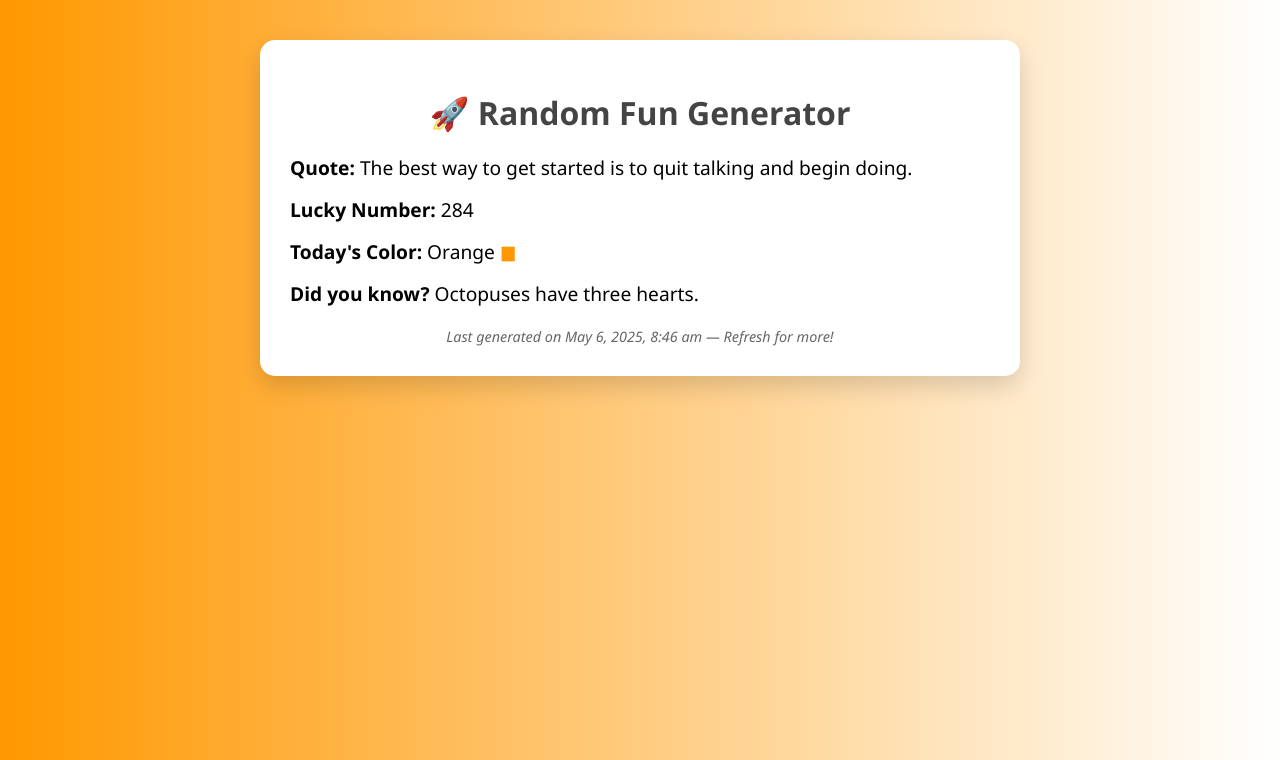
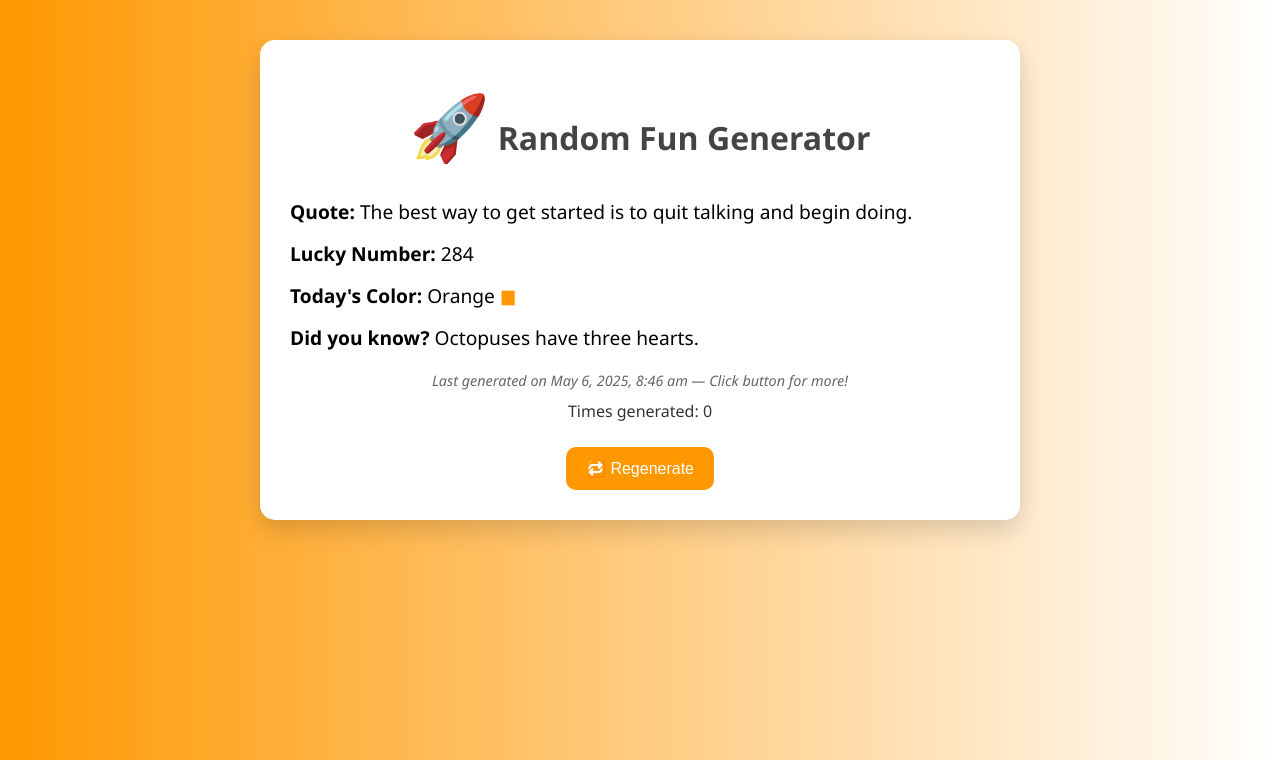
Before and after one commit to 404Vansh/coderabbit, a PHP site: page / in a window 1280 px wide. Shown: the top 760 px of the page. Run offline with PHP 8.4, Linux system fonts and the light colour scheme.

Commit message:
big changes

```diff
--- a/index.php
+++ b/index.php
@@ -42,6 +42,9 @@ $data = [
 
 $colorHex = $colors[$data['colorName']];
 ?>
+<?php
+// Same PHP logic as your original code...
+?>
 <!DOCTYPE html>
 <html lang="en">
 <head>
@@ -55,6 +58,7 @@ $colorHex = $colors[$data['colorName']];
       padding: 40px;
       margin: 0;
     }
+
     .card {
       background: white;
       border-radius: 15px;
@@ -62,24 +66,37 @@ $colorHex = $colors[$data['colorName']];
       padding: 30px;
       max-width: 700px;
       margin: auto;
-            animation: fadeIn 1s ease;
+      animation: fadeIn 0.7s ease;
     }
+
     @keyframes fadeIn {
-            from { opacity: 0; transform: translateY(20px); }
+      from { opacity: 0; transform: translateY(30px); }
       to { opacity: 1; transform: translateY(0); }
     }
+
+    @keyframes bounce {
+      0%, 100% { transform: translateY(0); }
+      50% { transform: translateY(-10px); }
+    }
+
     h1 {
       text-align: center;
       color: #444;
       margin-bottom: 20px;
+      animation: bounce 1s infinite ease-in-out;
     }
+
     .section {
       font-size: 1.2em;
       margin-bottom: 15px;
     }
+
     .emoji {
       font-size: 2em;
+      display: inline-block;
+      transition: transform 0.4s ease;
     }
+
     .footer {
       text-align: center;
       font-style: italic;
@@ -87,16 +104,64 @@ $colorHex = $colors[$data['colorName']];
       font-size: 0.9em;
       color: #666;
     }
+
+    .button-container {
+      text-align: center;
+      margin-top: 25px;
+    }
+
+    button {
+      background-color: <?= $colorHex ?>;
+      color: white;
+      border: none;
+      padding: 12px 20px;
+      font-size: 1em;
+      border-radius: 10px;
+      cursor: pointer;
+      transition: background 0.3s ease;
+    }
+
+    button:hover {
+      background-color: #333;
+    }
+
+    #clickCount {
+      font-size: 1em;
+      text-align: center;
+      margin-top: 10px;
+      color: #333;
+    }
   </style>
 </head>
 <body>
-    <div class="card">
-        <h1><?= $data['emoji'] ?> Random Fun Generator</h1>
-        <div class="section"><strong>Quote:</strong> <?= $data['quote'] ?></div>
-        <div class="section"><strong>Lucky Number:</strong> <?= $data['number'] ?></div>
-        <div class="section"><strong>Today's Color:</strong> <?= $data['colorName'] ?> <span style="color: <?= $colorHex ?>;">■</span></div>
-        <div class="section"><strong>Did you know?</strong> <?= $data['fact'] ?></div>
-        <div class="footer">Last generated on <?= $data['time'] ?> — Refresh for more!</div>
+  <div class="card" id="mainCard">
+    <h1><span class="emoji" id="emoji"><?= $data['emoji'] ?></span> Random Fun Generator</h1>
+    <div class="section"><strong>Quote:</strong> <span id="quote"><?= $data['quote'] ?></span></div>
+    <div class="section"><strong>Lucky Number:</strong> <span id="number"><?= $data['number'] ?></span></div>
+    <div class="section"><strong>Today's Color:</strong> <span id="color"><?= $data['colorName'] ?></span> <span style="color: <?= $colorHex ?>;">■</span></div>
+    <div class="section"><strong>Did you know?</strong> <span id="fact"><?= $data['fact'] ?></span></div>
+    <div class="footer" id="time">Last generated on <?= $data['time'] ?> — Click button for more!</div>
+    <div id="clickCount">Times generated: <span id="counter">0</span></div>
+    <div class="button-container">
+      <button onclick="regenerate()">🔁 Regenerate</button>
     </div>
+  </div>
+
+  <script>
+    let counter = 0;
+
+    function regenerate() {
+      counter++;
+      document.getElementById("counter").textContent = counter;
+
+      // Emoji animation
+      const emoji = document.getElementById("emoji");
+      emoji.style.transform = "rotate(360deg)";
+      setTimeout(() => emoji.style.transform = "rotate(0deg)", 400);
+
+      // Refresh page to get new PHP values
+      window.location.reload();
+    }
+  </script>
 </body>
 </html>
```
Lines whose indentation alone changed are shown as unchanged.
